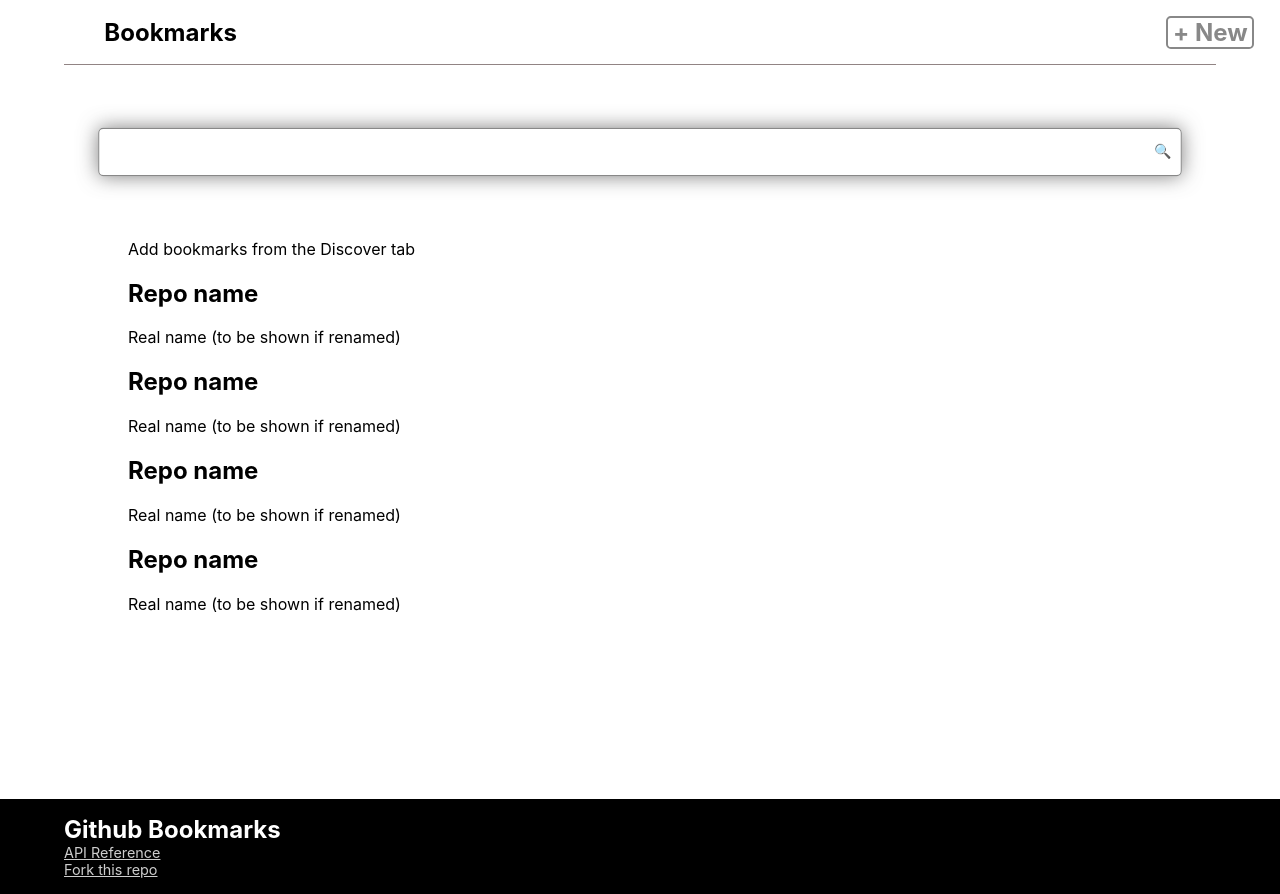
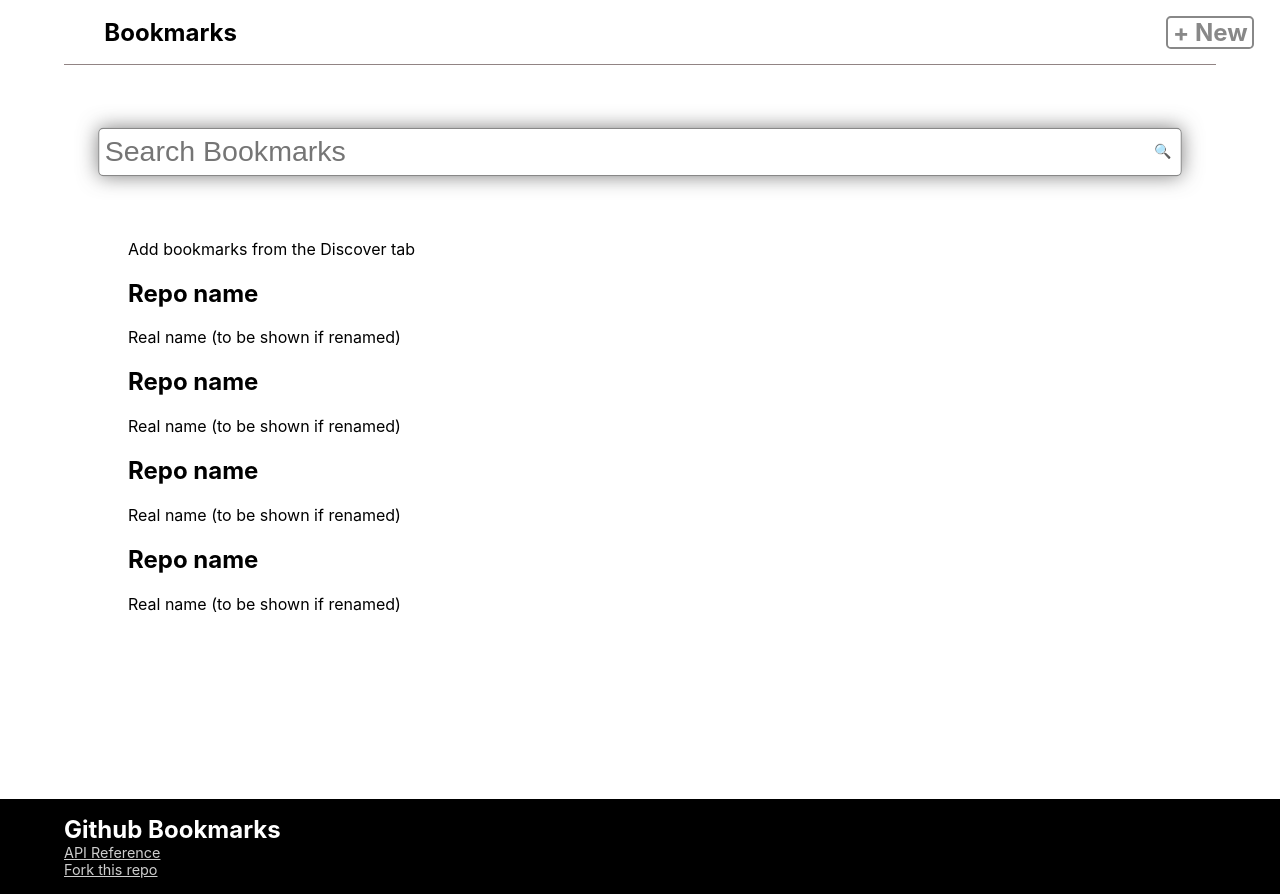
Before and after one commit to iam-shimin/gh-bookmarks, a React (Create React App) app: page / in a window 1280 px wide. Built offline with nearby package versions, Linux system fonts and the light colour scheme.

Commit message:
set placeholder text in bookmarks page

```diff
--- a/src/layout/bookmarksPage.tsx
+++ b/src/layout/bookmarksPage.tsx
@@ -31,7 +31,7 @@ function BookmarksHeader() {
 				<Title text="Bookmarks" />
 				<NewButton />
 			</TitleBar>
-			<SearchBar />
+			<SearchBar placeholder="Search Bookmarks" />
 		</header>
 	)
 }
```
